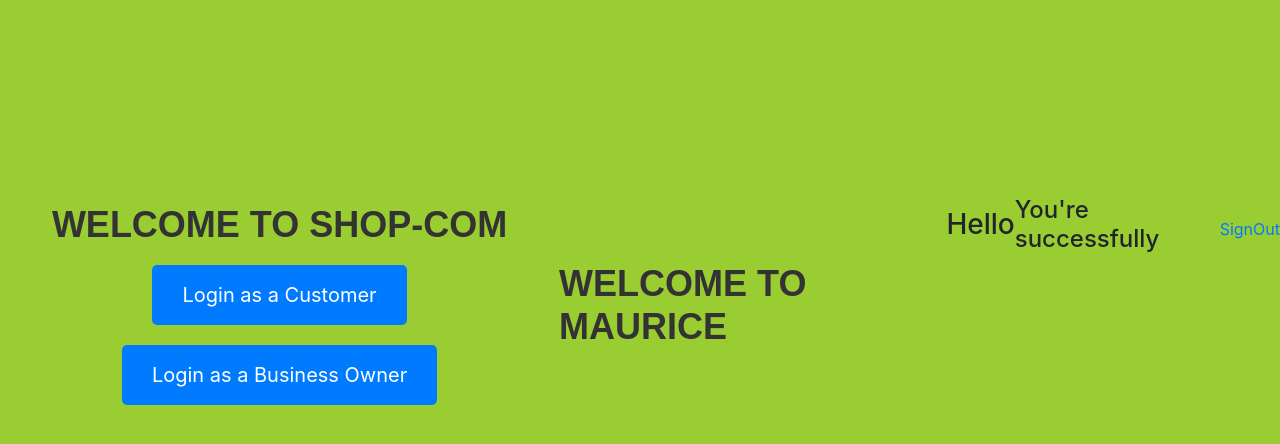
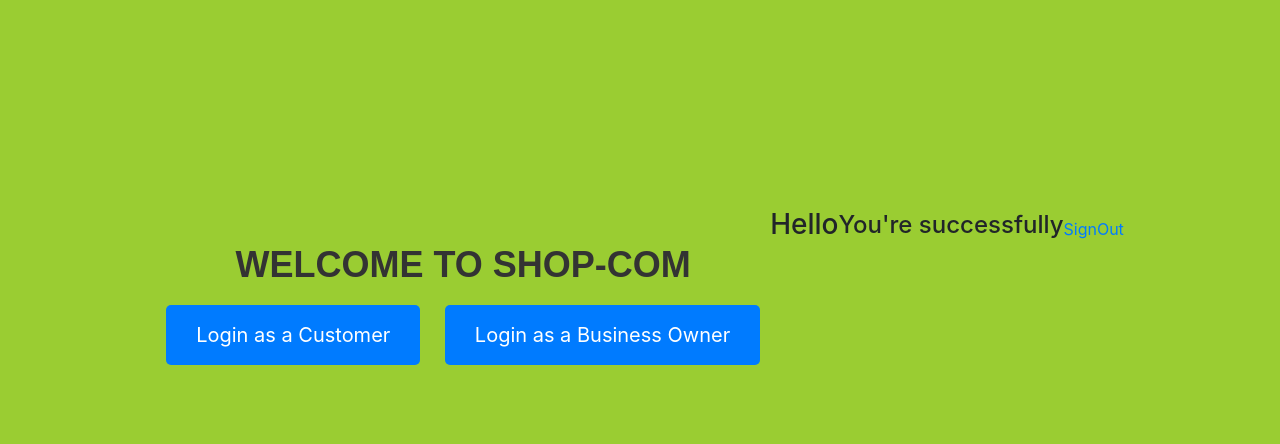
Before and after one commit to MarkhBalam/sample, a Django app: page / in a window 1280 px wide. Shown: the part 171-615 px from the top of the page. Run offline with Django 5.2, Linux system fonts and the light colour scheme; a user stored in the database is signed in; some libraries are stand-ins or nearby versions.

Commit message:
modified:   login/templates/login/index.html

```diff
--- a/login/templates/login/index.html
+++ b/login/templates/login/index.html
@@ -26,7 +26,7 @@
     </div>
     {% endfor %}
 
-    <h1>WELCOME TO MAURICE</h1>
+
 
     {% if user.is_authenticated%}
     <h3>Hello {{fname}}</h3>
```
